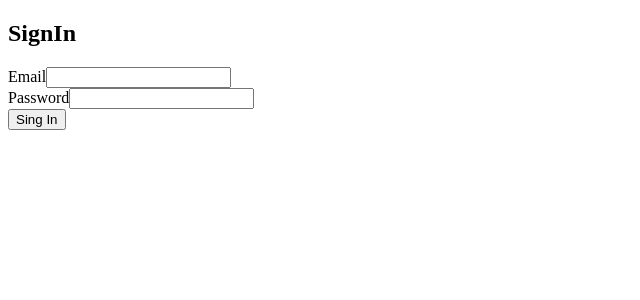
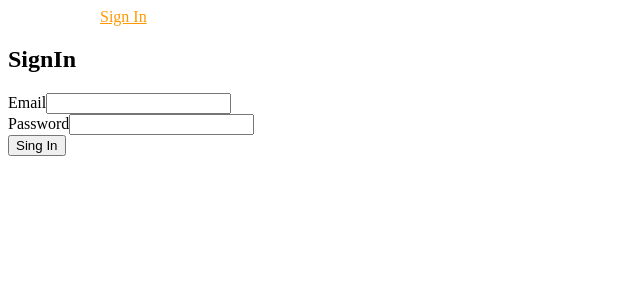
Before and after one commit to igormarti/react-node, a React (Create React App) app in the folder appfront/: page /signin in a window 1280 px wide. Shown: the top 300 px of the page, without its empty margins (0-640 px from the left). Built offline with nearby package versions, Linux system fonts and the light colour scheme; the HTML template or start-up script is replaced by a standard one.

Commit message:
Created Menu

```diff
--- /dev/null
+++ b/appfront/src/core/Menu.js
@@ -0,0 +1,24 @@
+import React from 'react'
+import {Link,withRouter} from 'react-router-dom'
+
+
+const isActive = (history,path) => {
+    if(history.location.pathname===path){
+        return '#ff9900'
+    }else{
+        return '#fff'
+    }
+}
+
+const Menu = ({history}) => (
+    <div>
+        <nav className="navbar navbar-expand-lg navbar-light bg-primary">
+            <Link className="navbar-brand" to="/" style={{color:isActive(history,'/')}} >Home</Link>
+            <Link className="navbar-brand" to="/signup" style={{color:isActive(history,'/signup')}}  >Sign Up</Link>
+            <Link className="navbar-brand" to="/signin" style={{color:isActive(history,'/signin')}} >Sign In</Link>
+        </nav>
+    </div>
+)
+
+
+export default withRouter(Menu)
--- a/appfront/src/route/MainRouter.js
+++ b/appfront/src/route/MainRouter.js
@@ -1,11 +1,13 @@
 import React from 'react';
 import {Route,Switch} from 'react-router-dom';
 import Home from '../core/Home'
+import Menu from '../core/Menu'
 import Signup from '../user/Signup';
 import Signin from '../user/Signin';
 
 const MainRouter = () => (
     <div>
+        <Menu/>
         <Switch>
             <Route exact path='/' component={Home} ></Route>
             <Route exact path='/signup' component={Signup} ></Route>
```
